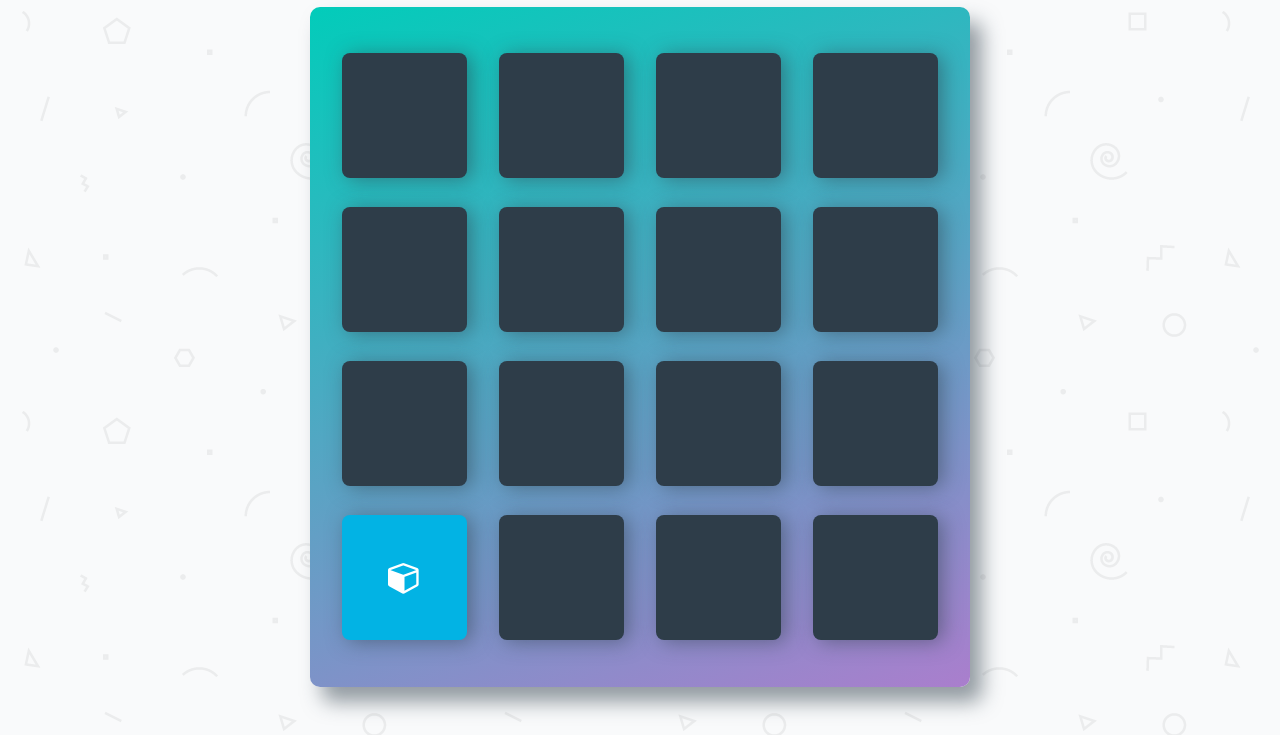
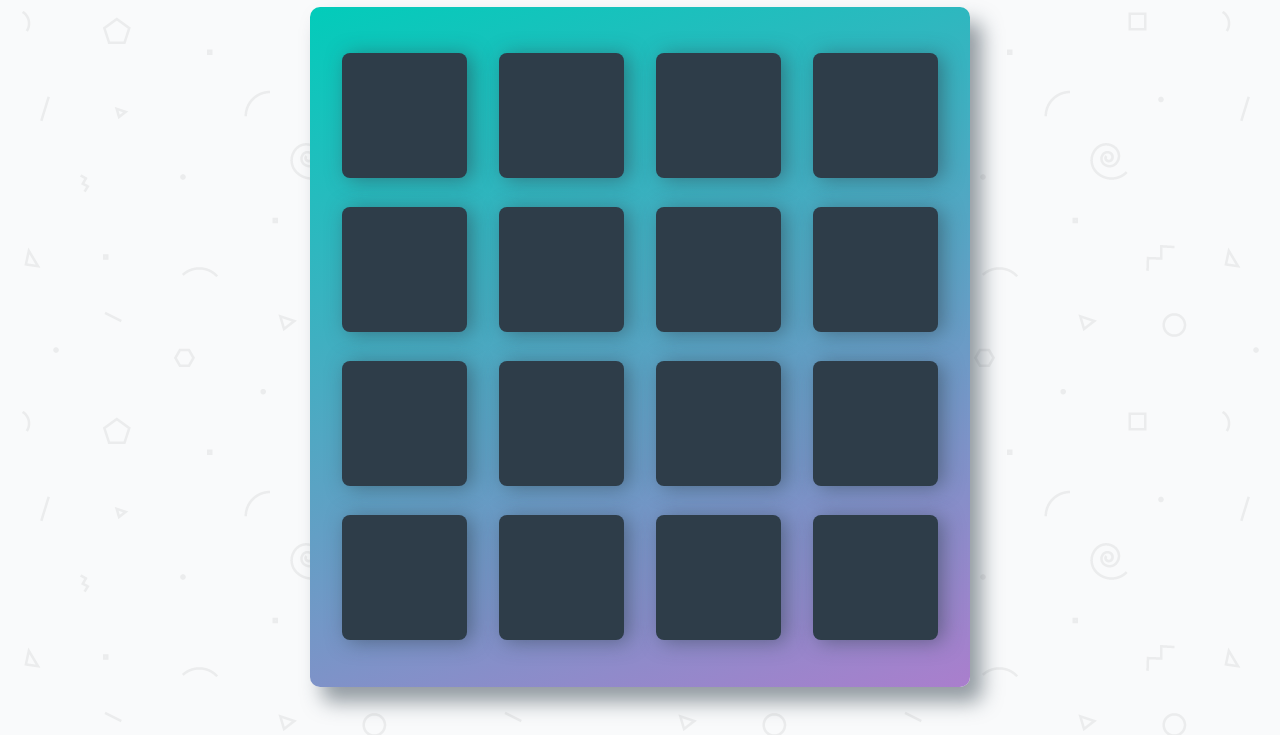
Before and after one commit to RevathiShanmugam/Udacity-project-memory-game, a plain HTML site: page index.html in a window 1280 px wide. Shown: the part 108-843 px from the top of the page. Drawn offline with nearby package versions, Linux system fonts and the light colour scheme; a web font is replaced by a local one.

Commit message:
Html error fix

```diff
--- a/index.html
+++ b/index.html
@@ -69,7 +69,7 @@
             <li class="card">
                 <i class="fa fa-bomb"></i>
             </li>
-            <li class="card open show">
+            <li class="card">
                 <i class="fa fa-bolt"></i>
             </li>
             <li class="card">
```
